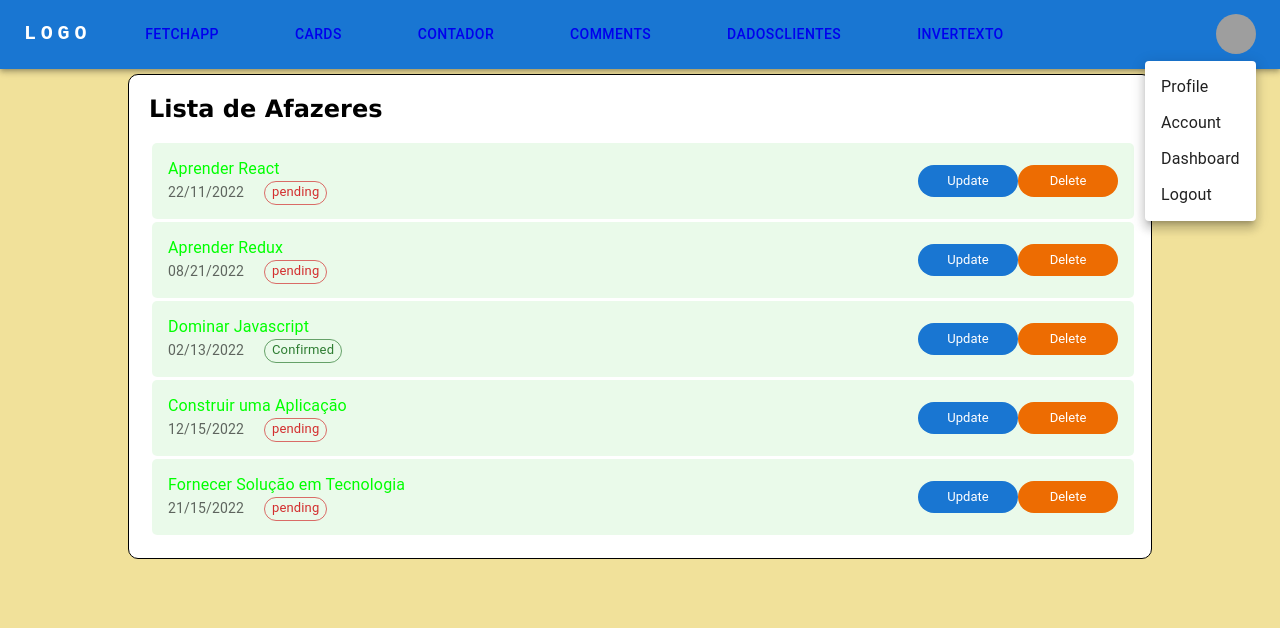
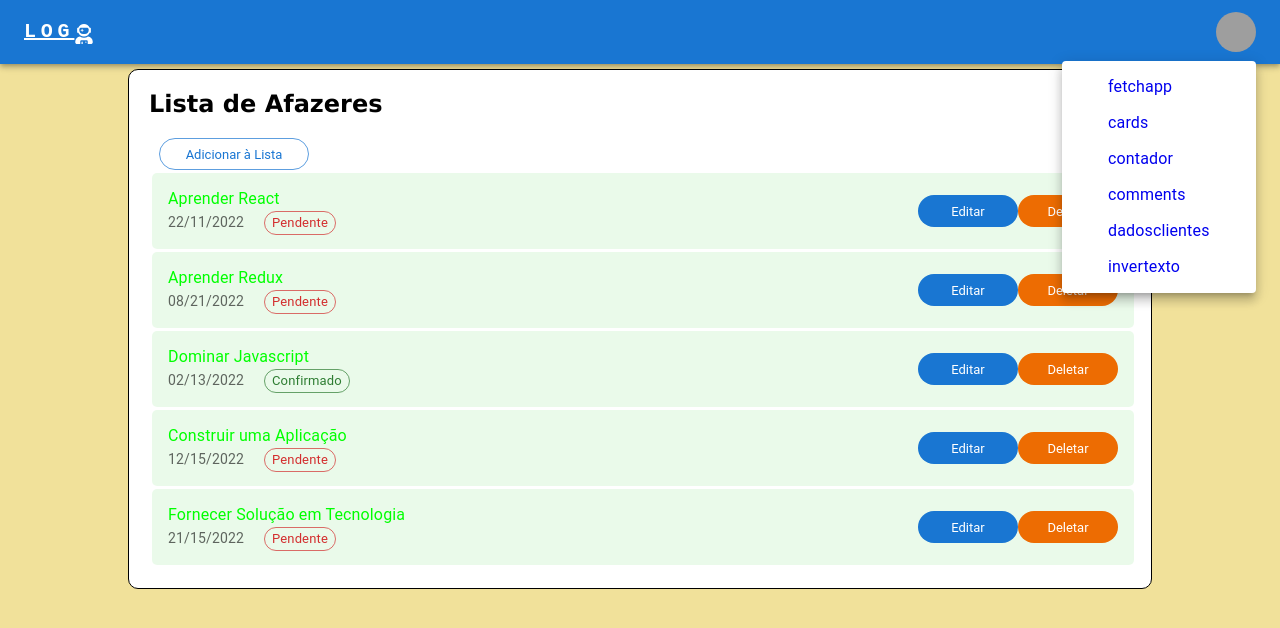
Before and after one commit to jrmsjorgesilva/Curso-react-Joao-Ribeiro, a React (Create React App) app: page / in a window 1280 px wide. Both pictures are taken after a click on the button "Open settings". Shown: the top 628 px of the page. Built offline with nearby package versions, Linux system fonts and the light colour scheme; grey boxes are pictures that could not be loaded.

Commit message:
adicionado data.json, todoactions e todoreducer

```diff
--- a/package.json
+++ b/package.json
@@ -7,6 +7,7 @@
     "@emotion/styled": "^11.8.1",
     "@mui/material": "^5.8.0",
     "axios": "^0.27.2",
+    "json-server": "^0.17.0",
     "react": "^18.1.0",
     "react-dom": "^18.1.0",
     "react-icons": "^4.3.1",
--- a/src/componentes/NavBar.js
+++ b/src/componentes/NavBar.js
@@ -1,5 +1,5 @@
-import React from 'react'
-import { NavLink, useParams, useNavigate } from 'react-router-dom'
+import React, { useState, useEffect } from 'react';
+import { NavLink, useParams, useNavigate } from 'react-router-dom';
 import {
   AppBar,
   Box,
@@ -12,7 +12,8 @@ import {
   Button,
   Tooltip,
   MenuItem
-} from '@mui/material'
+} from '@mui/material';
+import { FaUserAstronaut } from 'react-icons/fa';
 
 const NavBar = () => {
 
@@ -22,16 +23,16 @@ const NavBar = () => {
   // MUI code
 
   const pages = ['fetchapp', 'cards', 'contador', 'comments', 'dadosclientes', 'invertexto'];
-  const settings = ['Profile', 'Account', 'Dashboard', 'Logout'];
+  const settings = ['Sobre', 'Minha Conta', 'Configurações', 'Logout'];
 
-  const [anchorElNav, setAnchorElNav] = React.useState(null);
-  const [anchorElUser, setAnchorElUser] = React.useState(null);
+  const [anchorElNav, setAnchorElNav] = useState(() => null);
+  const [anchorElUser, setAnchorElUser] = useState(() => null);
 
-  const handleOpenNavMenu = (event) => {
-    setAnchorElNav(event.currentTarget);
+  const handleOpenNavMenu = (e) => {
+    setAnchorElNav(e.currentTarget);
   };
-  const handleOpenUserMenu = (event) => {
-    setAnchorElUser(event.currentTarget);
+  const handleOpenUserMenu = (e) => {
+    setAnchorElUser(e.currentTarget);
   };
 
   const handleCloseNavMenu = () => {
@@ -62,12 +63,12 @@ const NavBar = () => {
               fontWeight: 700,
               letterSpacing: '.3rem',
               color: 'inherit',
-              textDecoration: 'none',
+              textDecoration: 'underline',
             }}
           >
-            LOGO
+            LOG
+            <FaUserAstronaut style={{ marginTop: '8px'}} />
           </Typography>
-
           <Box sx={{ flexGrow: 1, display: { xs: 'flex', md: 'none' } }}>
             <IconButton
               size="large"
@@ -78,6 +79,7 @@ const NavBar = () => {
               color="inherit"
             >
               {/*<MenuIcon />*/}
+              <FaUserAstronaut />
             </IconButton>
             <Menu
               id="menu-appbar"
@@ -97,13 +99,13 @@ const NavBar = () => {
                 display: { xs: 'block', md: 'none' },
               }}
             >
-              {pages.map((page) => (
+              {settings.map((setting) => (
                 <NavLink
-                  key={page}
-                   to={`/${page}`}
+                  key={setting}
+                   to={`/${setting}`}
                    className='app__nav__item'
                  >
-                   {page.toUpperCase()}
+                   {setting}
                  </NavLink>
               ))}
             </Menu>
@@ -128,21 +130,14 @@ const NavBar = () => {
             LOGO
           </Typography>
           <Box sx={{ flexGrow: 1, display: { xs: 'none', md: 'flex' } }}>
-            {pages.map((page) => (
-              <Button
-                key={page}
-                onClick={handleCloseNavMenu}
-                sx={{ my: 2, color: 'white', display: 'block' }}
-              >
+            {/*{settings.map((setting) => (
               <NavLink
-                key={page}
-                 to={`/${page}`}
+                 to={`/${setting}`}
                  className='app__nav__item'
                >
-                 {page.toUpperCase()}
+                 {setting}
                </NavLink>
-              </Button>
-            ))}
+            ))}*/}
           </Box>
 
           <Box sx={{ flexGrow: 0 }}>
@@ -167,9 +162,15 @@ const NavBar = () => {
               open={Boolean(anchorElUser)}
               onClose={handleCloseUserMenu}
             >
-              {settings.map((setting) => (
-                <MenuItem key={setting} onClick={handleCloseUserMenu}>
-                  <Typography textAlign="center">{setting}</Typography>
+              {pages.map((page) => (
+                <MenuItem key={page} onClick={handleCloseUserMenu}>
+                  <NavLink
+                     key={page}
+                     to={`/${page}`}
+                     className='app__nav__item'
+                   >
+                     <Typography textAlign="center">{page}</Typography>
+                   </NavLink>
                 </MenuItem>
               ))}
             </Menu>
@@ -177,67 +178,6 @@ const NavBar = () => {
         </Toolbar>
       </Container>
     </AppBar>
-    // <nav >
-    //   <ul style={{ display: 'flex', justifyContent: 'space-around', alignItems: 'center', margin: '50px 10px' }}>
-    //     <li>
-    //       <NavLink
-    //         to='/'
-    //         className='app__nav__item'
-    //       >
-    //         Home
-    //       </NavLink>
-    //     </li>
-    //     <li>
-    //       <NavLink
-    //         to='/fetchapp'
-    //         className='app__nav__item'
-    //       >
-    //         Fetch
-    //       </NavLink>
-    //     </li>
-    //     <li>
-    //       <NavLink
-    //         to='/cards'
-    //         className='app__nav__item'
-    //       >
-    //         Cards
-    //       </NavLink>
-    //     </li>
-    //     <li>
-    //       <NavLink
-    //         to='/comments'
-    //         className='app__nav__item'
-    //       >
-    //         Comments
-    //       </NavLink>
-    //     </li>
-    //     <li>
-    //       <NavLink
-    //         to='/invertexto'
-    //         className='app__nav__item'
-    //       >
-    //         Invertexto
-    //       </NavLink>
-    //     </li>
-    //     <li>
-    //       <NavLink
-    //         to='/contador'
-    //         className='app__nav__item'
-    //       >
-    //         Contador
-    //       </NavLink>
-    //     </li>
-    //     <li>
-    //       <NavLink
-    //         to='/dadosclientes'
-    //         className='app__nav__item'
-    //       >
-    //         Dados
-    //       </NavLink>
-    //     </li>
-    //   </ul>
-    // </nav>
-
   )
 }
 
--- /dev/null
+++ b/src/componentes/Redux/Reducers/TodoReducer.js
@@ -0,0 +1,19 @@
+const INITIAL_TODO = {
+  todos: []
+}
+
+export default function TodoReducer(state = INITIAL_TODO, action) {
+  switch (action.type) {
+    case 'CREATE':
+      return { todos: [...state.todos, action.payload] };
+    case 'READ':
+      return { todos: [...state.todos] };
+    case 'UPDATE':
+      return { todos: [...state.todos, action.payload] };
+    case 'DELETE':
+      return state;
+      break;
+    default:
+      return state;
+  }
+}
--- a/src/componentes/Redux/Store/Store.js
+++ b/src/componentes/Redux/Store/Store.js
@@ -3,13 +3,15 @@ import ComentsReducer from '../Reducers/ComentsReducer'
 import ContadorReducer from '../Reducers/CounterReducer'
 import InvertextoReducer from '../Reducers/InvertextoReducer'
 import CardsReducer from '../Reducers/CardsReducer'
+import TodoReducer from '../Reducers/TodoReducer'
 
 const store = createStore(combineReducers(
   {
     ComentsReducer,
     ContadorReducer,
     CardsReducer,
-    InvertextoReducer
+    InvertextoReducer,
+    TodoReducer,
   }
 ));
 
--- a/src/componentes/TodoApp/Data/db.js
+++ b/src/componentes/TodoApp/Data/db.js
@@ -3,31 +3,31 @@ const todos = [
     id: 1,
     title: 'Aprender React',
     date: '22/11/2022',
-    status: 'pending'
+    status: 'Pendente'
   },
   {
     id: 2,
     title: 'Aprender Redux',
     date: '08/21/2022',
-    status: 'pending'
+    status: 'Pendente'
   },
   {
     id: 3,
     title: 'Dominar Javascript',
     date: '02/13/2022',
-    status: 'Confirmed'
+    status: 'Confirmado'
   },
   {
     id: 4,
     title: 'Construir uma Aplicação',
     date: '12/15/2022',
-    status: 'pending'
+    status: 'Pendente'
   },
   {
     id: 5,
     title: 'Fornecer Solução em Tecnologia',
     date: '21/15/2022',
-    status: 'pending'
+    status: 'Pendente'
   },
 ]
 
--- a/src/componentes/TodoApp/Todo.js
+++ b/src/componentes/TodoApp/Todo.js
@@ -25,21 +25,21 @@ const Todo = ({ handleDelete, handleUpdate, todo }) => {
                 size='small'
                 variant='outlined'
                 style={{ marginLeft: '20px', width: '80'}}
-                color={todo.status === 'pending' ? 'error' : 'success'}
+                color={todo.status === 'Pendente' ? 'error' : 'success'}
               />
             </>
           }
         />
         <Chip
           title="Edit Todo"
-          label="Update"
+          label="Editar"
           color="primary"
           style={{ width: 100, cursor: 'pointer'}}
           onClick={() => handleUpdate(todo.id)}
         />
         <Chip
           title="Delete Todo"
-          label="Delete"
+          label="Deletar"
           color="warning"
           style={{ width: 100, cursor: 'pointer'}}
           onClick={() => handleDelete(todo.id)}
--- a/src/componentes/TodoApp/TodoApp.js
+++ b/src/componentes/TodoApp/TodoApp.js
@@ -1,16 +1,36 @@
 import React from 'react'
 import { ListItem, ListItemText, Chip } from '@mui/material';
 import { useState, useEffect } from 'react'
+import { useDispatch, useSelector } from "react-redux";
 import todoList from './Data/db.js'
 import Todo from './Todo'
+// import TodoForm from './TodoForm'
 
 const TodoApp = () => {
 
+  const [open, setOpen] = useState(false);
+    const [updateData, setUpdateData] = useState(null);
+    // const todos = useSelector((state) => state.todos);
+    const dispatch = useDispatch();
   const [todos, setTodos] = useState(() => todoList);
 
   const handleUpdate = (id) => {
-    console.log(id);
+    // const getTodoById = todos.filter((elem) => elem.id === id);
+    // console.log("getTodoById->", getTodoById);
+    // const getNewTodo = handleOpen();
+    // todos.map(todo => {
+    //   todo === todo.id ? todo = getNewTodo : null
+    // })
   }
+
+  const handleOpen = () => {
+    console.log(todos);
+  }
+
+  const handleClose = () => {
+    console.log(todos);
+  }
+
 
   const handleDelete = (id) => {
     setTodos(todos.filter(todo => todo.id !== id));
@@ -24,18 +44,24 @@ const TodoApp = () => {
   return(
     <div className='app__container'>
       <h1 className='app__title'>Lista de Afazeres</h1>
-      {/*<Chip
+      <Chip
         onClick={handleOpen}
-        label="ADD TODO"
+        label="Adicionar à Lista"
         variant="outlined"
         style={{ marginLeft: 10, width: 150 }}
         color="primary"
       />
-      <TodoForm open={open} handleClose={handleClose} todo={updateData} />*/}
+      {/*<TodoForm
+        open={open}
+        handleClose={handleClose}
+        todo={updateData}
+      />*/}
       {
+        todos.length > 0 ?
         todos.map(todo =>
           <Todo handleUpdate={handleUpdate} handleDelete={handleDelete} todo={todo}/>
         )
+        : 'Não há afazeres na sua lista...'
       }
     </div>
 
```
Also changed, not shown: src/componentes/Redux/Actions/TodoActions.js (added, +41 -0 lines), 1 other file (tests, documents, lock files or other folders).
